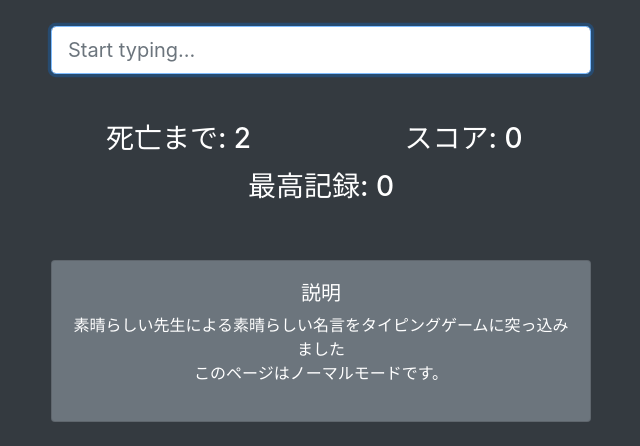
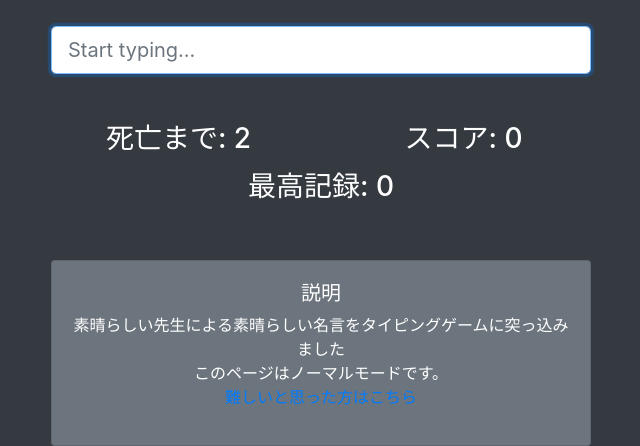
Before and after one commit to RiverTeacher/hokryotyping, a website: page index.html in a window 1280 px wide. Shown: the part 698-1144 px from the top of the page, without its empty margins (319-959 px from the left). Before the commit the page ends 1120 px from the top, so only its background shows below. Drawn offline with nearby package versions, Linux system fonts and the light colour scheme.

Commit message:
Update index.html

```diff
--- a/index.html
+++ b/index.html
@@ -51,7 +51,7 @@
           <div class="col-md-12">
             <div class="card card-body bg-secondary text-white">
               <h5>説明</h5>
-              <p>素晴らしい先生による素晴らしい名言をタイピングゲームに突っ込みました<br>このページはノーマルモードです。</p>
+              <p>素晴らしい先生による素晴らしい名言をタイピングゲームに突っ込みました<br>このページはノーマルモードです。<br><a href="Easy/index.html">難しいと思った方はこちら</a></p>
             </div>
           </div>
         </div>
```
